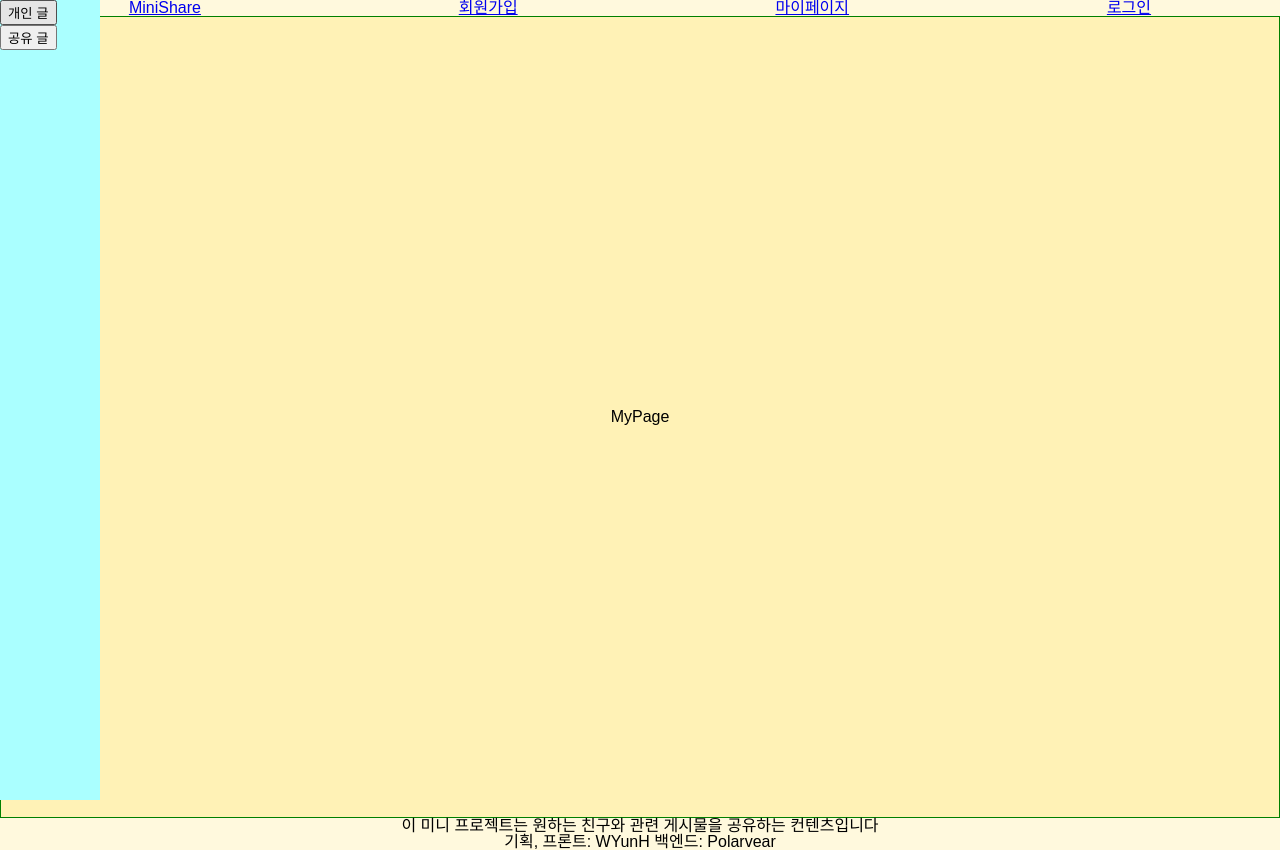
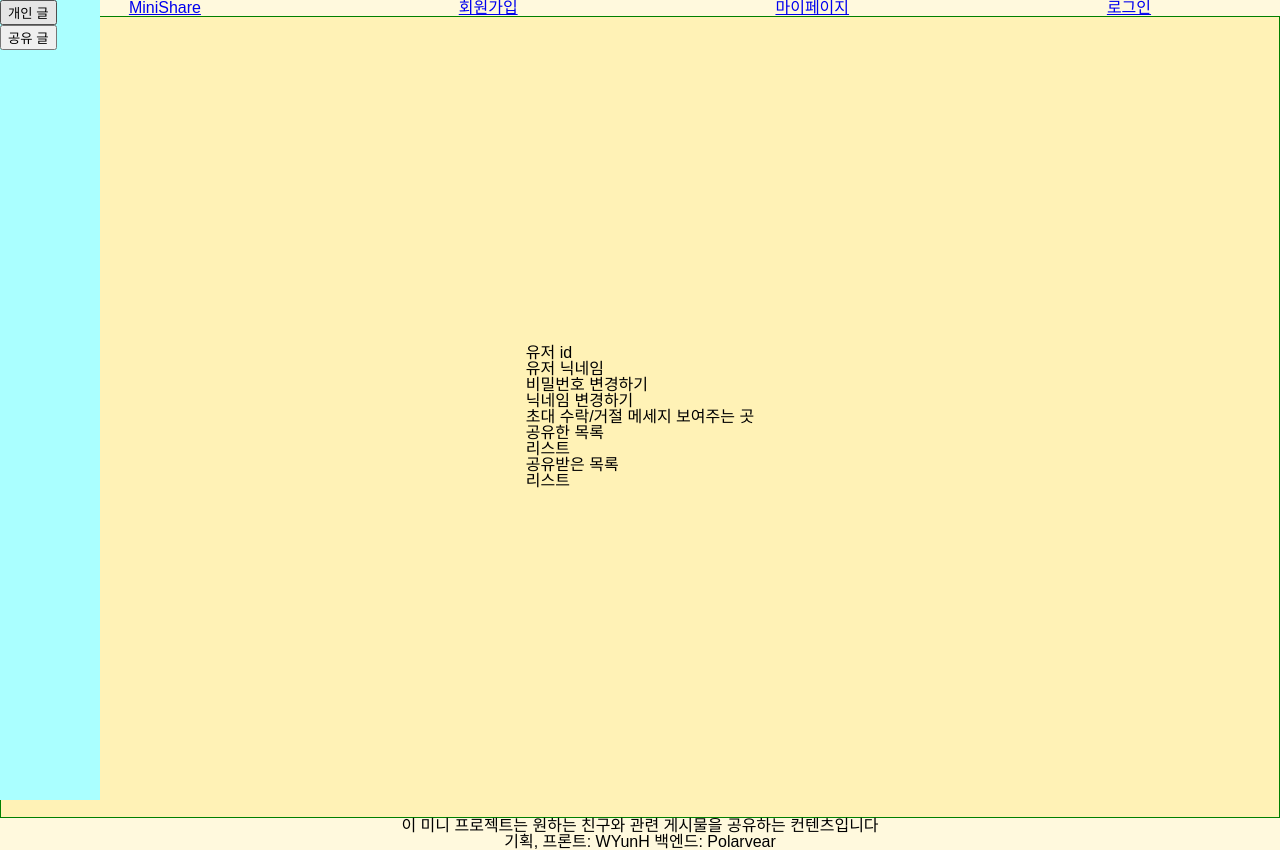
Before and after one commit to miniShare1229/front, a React (Vite) app: page /my-page in a window 1280 px wide. Built offline with nearby package versions, Linux system fonts and the light colour scheme.

Commit message:
feat: 마이페이지 구성리스트 나열

```diff
--- a/src/pages/MyPage.jsx
+++ b/src/pages/MyPage.jsx
@@ -1,7 +1,23 @@
 import React from 'react';
 
 function MyPage() {
-  return <div>MyPage</div>;
+  return (
+    <div>
+      <div>유저 id </div>
+      <div>유저 닉네임 </div>
+      <div>비밀번호 변경하기 </div>
+      <div>닉네임 변경하기 </div>
+      <div>초대 수락/거절 메세지 보여주는 곳</div>
+      <div>
+        공유한 목록
+        <p>리스트</p>
+      </div>
+      <div>
+        공유받은 목록
+        <p>리스트</p>
+      </div>
+    </div>
+  );
 }
 
 export default MyPage;
```
